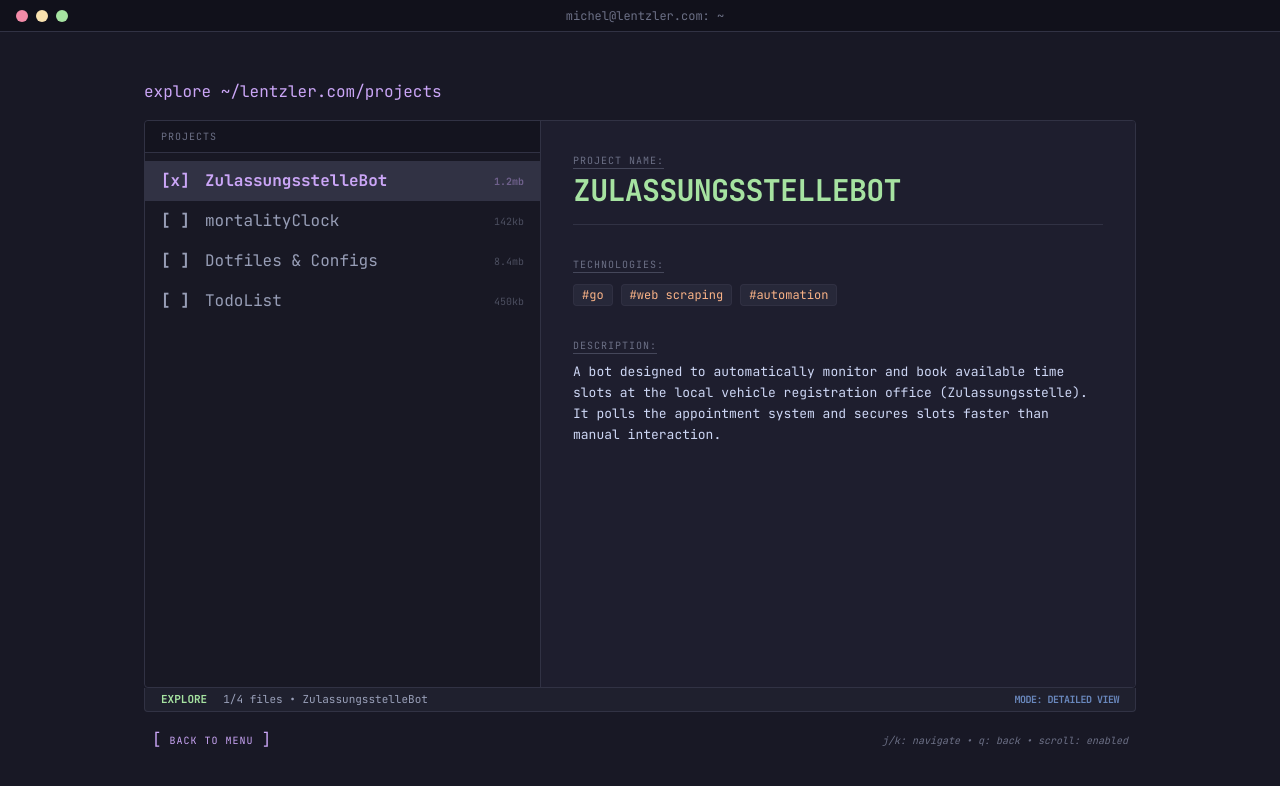
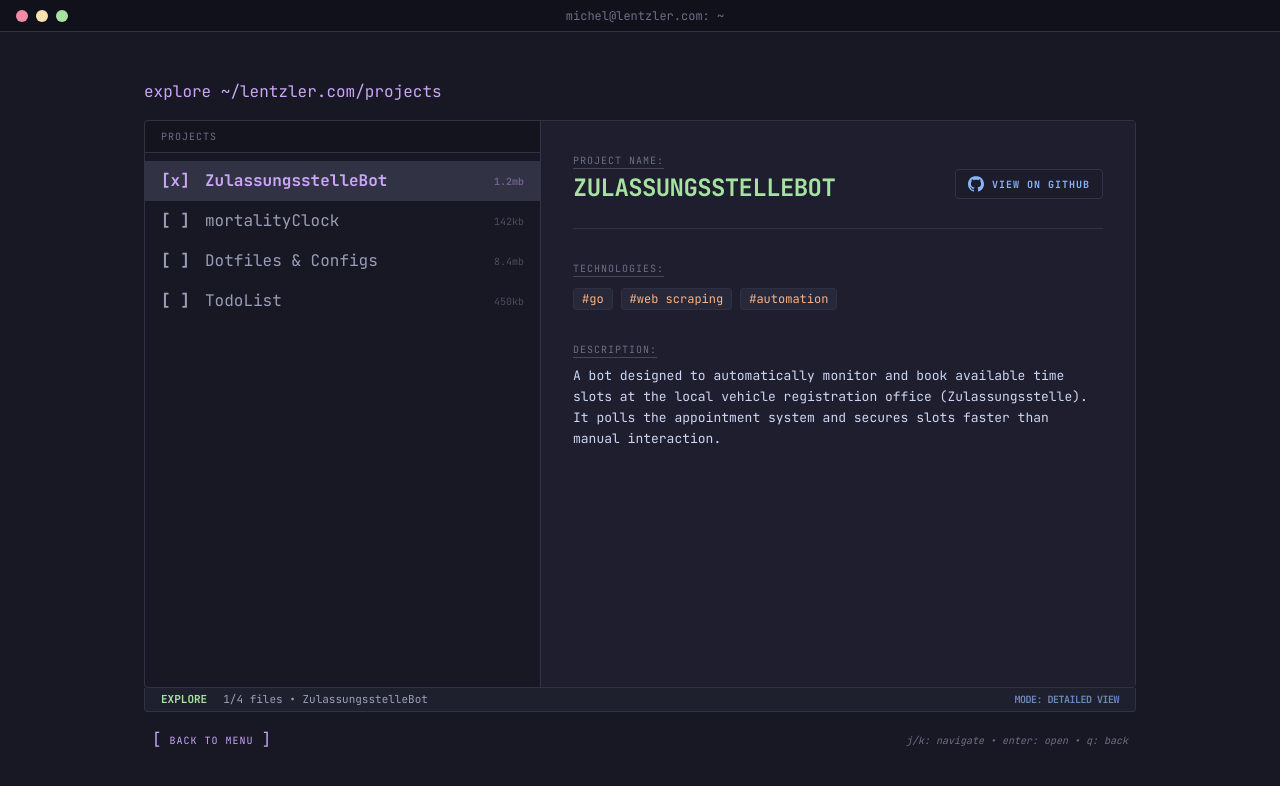
Before and after one commit to mlentzler/personal-website, a React (Vite) app: page /projects in a window 1280 px wide. Shown: the top 786 px of the page. Built offline with nearby package versions, Linux system fonts and the light colour scheme.

Commit message:
feat: add github button

```diff
--- a/src/pages/Projects.tsx
+++ b/src/pages/Projects.tsx
@@ -10,6 +10,7 @@ interface Project {
   tech: string[];
   status: string;
   size: string;
+  url: string;
   image?: string;
 }
 
@@ -23,6 +24,7 @@ const projects: Project[] = [
     tech: ["Go", "Web Scraping", "Automation"],
     status: "Active",
     size: "1.2mb",
+    url: "https://github.com/mlentzler/ZulassungsstelleBot",
   },
   {
     id: 2,
@@ -33,6 +35,7 @@ const projects: Project[] = [
     tech: ["HTML", "CSS", "JavaScript"],
     status: "Completed",
     size: "142kb",
+    url: "https://github.com/mlentzler/mortalityClock",
   },
   {
     id: 3,
@@ -43,6 +46,7 @@ const projects: Project[] = [
     tech: ["Lua", "Shell", "TOML", "Vim Script"],
     status: "Maintained",
     size: "8.4mb",
+    url: "https://github.com/mlentzler/neovim-config",
   },
   {
     id: 4,
@@ -53,6 +57,7 @@ const projects: Project[] = [
     tech: ["JavaScript", "Web"],
     status: "Archived",
     size: "450kb",
+    url: "https://github.com/mlentzler/TodoList",
   },
 ];
 
@@ -74,6 +79,11 @@ export function Projects() {
         case "j":
           setSelectedIndex((prev) => (prev + 1) % projects.length);
           break;
+        case "Enter":
+          if (introFinished) {
+            window.open(projects[selectedIndex].url, "_blank");
+          }
+          break;
         case "Backspace":
         case "Escape":
         case "q":
@@ -84,7 +94,7 @@ export function Projects() {
           break;
       }
     },
-    [navigate],
+    [navigate, introFinished, selectedIndex],
   );
 
   useEffect(() => {
@@ -146,18 +156,36 @@ export function Projects() {
               </div>
             </div>
 
-            {/* Structured Preview Area */}
             <div className="w-3/5 bg-cat-base p-8 overflow-y-auto scrollbar-thin scrollbar-thumb-cat-surface1 scrollbar-track-transparent">
-              {/* 1. Project Name */}
-              <div className="mb-8">
-                <div className="text-cat-overlay0 text-[10px] mb-1 uppercase tracking-widest underline decoration-cat-surface1 underline-offset-4 decoration-1">
-                  Project Name:
+              <div className="mb-6 flex justify-between items-start gap-4">
+                <div className="flex-1">
+                  <div className="text-cat-overlay0 text-[10px] mb-1 uppercase tracking-widest underline decoration-cat-surface1 underline-offset-4 decoration-1">
+                    Project Name:
+                  </div>
+                  <h2 className="text-2xl font-bold text-cat-green uppercase tracking-tight break-all">
+                    {selectedProject.name}
+                  </h2>
                 </div>
-                <h2 className="text-3xl font-bold text-cat-green uppercase tracking-tight">
-                  {selectedProject.name}
-                </h2>
-                <div className="h-px w-full bg-cat-surface0 mt-4"></div>
+
+                <a
+                  href={selectedProject.url}
+                  target="_blank"
+                  rel="noopener noreferrer"
+                  className="mt-4 flex items-center text-cat-blue hover:text-cat-mauve transition-all group border border-cat-surface0 px-3 py-1.5 rounded-sm bg-cat-mantle/30 hover:bg-cat-surface0/50 shrink-0"
+                >
+                  <svg
+                    className="w-4 h-4 mr-2 fill-current"
+                    viewBox="0 0 24 24"
+                  >
+                    <path d="M12 0c-6.626 0-12 5.373-12 12 0 5.302 3.438 9.8 8.207 11.387.599.111.793-.261.793-.577v-2.234c-3.338.726-4.041-1.416-4.041-1.416-.546-1.387-1.333-1.756-1.333-1.756-1.089-.745.083-.729.083-.729 1.205.084 1.839 1.237 1.839 1.237 1.07 1.834 2.807 1.304 3.492.997.107-.775.418-1.305.762-1.604-2.665-.305-5.467-1.334-5.467-5.931 0-1.311.469-2.381 1.236-3.221-.124-.303-.535-1.524.117-3.176 0 0 1.008-.322 3.301 1.23.957-.266 1.983-.399 3.003-.404 1.02.005 2.047.138 3.006.404 2.291-1.552 3.297-1.23 3.297-1.23.653 1.653.242 2.874.118 3.176.77.84 1.235 1.911 1.235 3.221 0 4.609-2.807 5.624-5.479 5.921.43.372.823 1.102.823 2.222v3.293c0 .319.192.694.801.576 4.765-1.589 8.199-6.086 8.199-11.386 0-6.627-5.373-12-12-12z" />
+                  </svg>
+                  <span className="text-[10px] font-bold uppercase tracking-widest group-hover:underline">
+                    View on GitHub
+                  </span>
+                </a>
               </div>
+
+              <div className="h-px w-full bg-cat-surface0 mb-8"></div>
 
               {/* 2. Technologies */}
               <div className="mb-8">
@@ -230,7 +258,7 @@ export function Projects() {
               <span className="ml-2">]</span>
             </button>
             <div className="text-[10px] text-cat-overlay0 italic">
-              j/k: navigate • q: back • scroll: enabled
+              j/k: navigate • enter: open • q: back
             </div>
           </div>
         </div>
```
